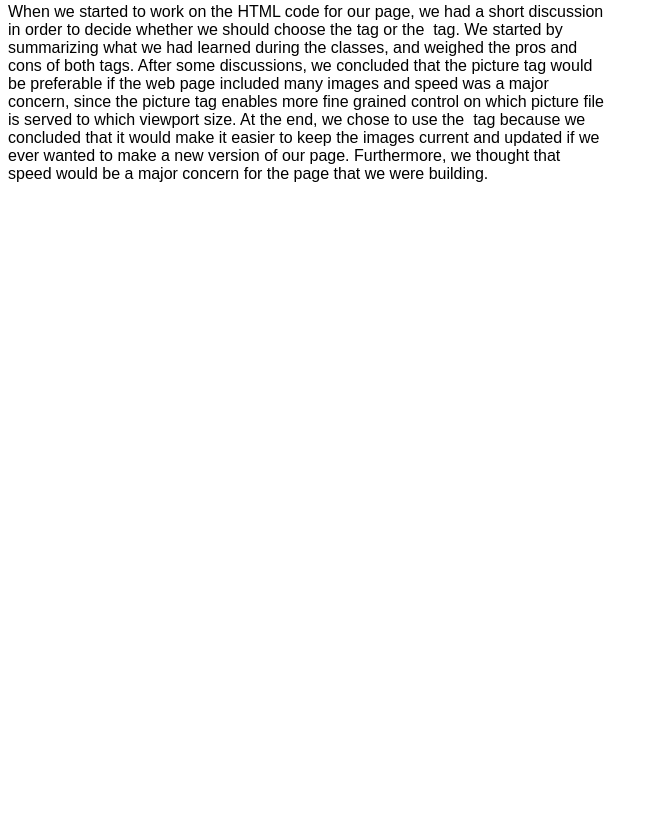
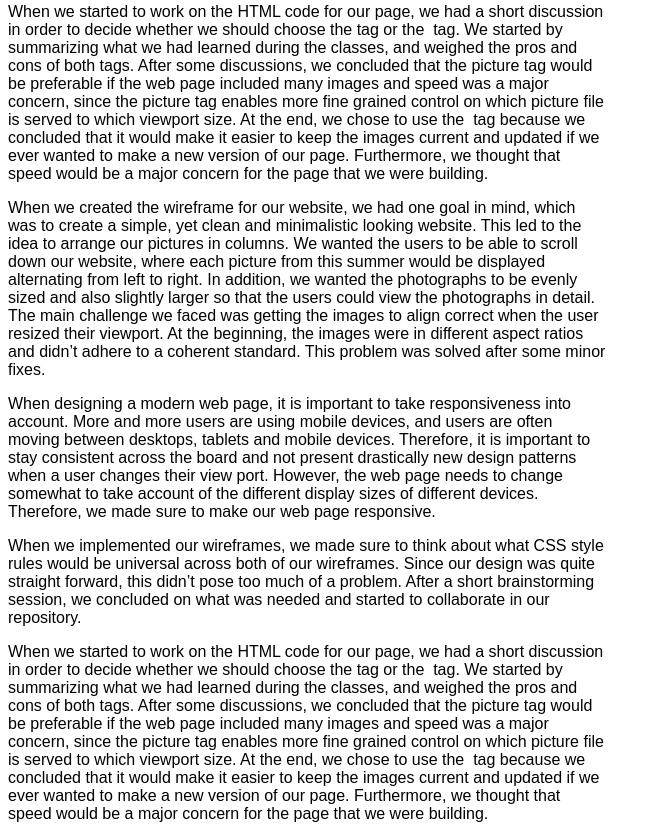
Before and after one commit to Fazlurrr/Data-1200-Oblig-2, a plain HTML site: page reflection.html in a window 1280 px wide. Shown: the part 507-1346 px from the top of the page, without its empty margins (0-661 px from the left). Before the commit the page ends 800 px from the top, so only its background shows below. Drawn offline with Linux system fonts and the light colour scheme.

Commit message:
new reflections

```diff
--- a/reflection.html
+++ b/reflection.html
@@ -18,5 +18,23 @@
 
     <p>When we started to work on the HTML code for our page, we had a short discussion in order to decide whether we should choose the <picture> tag or the <img> tag. We started by summarizing what we had learned during the classes, and weighed the pros and cons of both tags. After some discussions, we concluded that the picture tag would be preferable if the web page included many images and speed was a major concern, since the picture tag enables more fine grained control on which picture file is served to which viewport size. At the end, we chose to use the <img> tag because we concluded that it would make it easier to keep the images current and updated if we ever wanted to make a new version of our page. Furthermore, we thought that speed would be a major concern for the page that we were building.
     </p>
+
+    <p>
+    When we created the wireframe for our website, we had one goal in mind, which was to create a simple, yet clean and minimalistic looking website. This led to the idea to arrange our pictures in columns. We wanted the users to be able to scroll down our website, where each picture from this summer would be displayed alternating from left to right. In addition, we wanted the photographs to be evenly sized and also slightly larger so that the users could view the photographs in detail. The main challenge we faced was getting the images to align correct  when the user resized their viewport. At the beginning, the images were in different aspect ratios and didn’t adhere to a coherent standard. This problem was solved after some minor fixes.
+    </p>
+    <p>
+    When designing a modern web page, it is important to take responsiveness into account. More and more users are using mobile devices, and users are often moving between desktops, tablets and mobile devices. Therefore, it is important to stay consistent across the board and not present drastically new design patterns when a user changes their view port. However, the web page needs to change somewhat to take account of the different display sizes of different devices. Therefore, we made sure to make our web page responsive.
+  </p>
+  <p>
+    When we implemented our wireframes, we made sure to think about what CSS style rules would be universal across both of our wireframes. Since our design was quite straight forward, this didn’t pose too much of a problem. After a short brainstorming session, we concluded on what was needed and started to collaborate in our repository.
+  </p>
+  <p>
+    When we started to work on the HTML code for our page, we had a short discussion in order to decide whether we should choose the <picture> tag or the <img> tag. We started by summarizing what we had learned during the classes, and weighed the pros and cons of both tags. After some discussions, we concluded that the picture tag would be preferable if the web page included many images and speed was a major concern, since the picture tag enables more fine grained control on which picture file is served to which viewport size. At the end, we chose to use the <img> tag because we concluded that it would make it easier to keep the images current and updated if we ever wanted to make a new version of our page. Furthermore, we thought that speed would be a major concern for the page that we were building.
+    </p>
+
+
+
+
+
   </body>
 </html>
```
